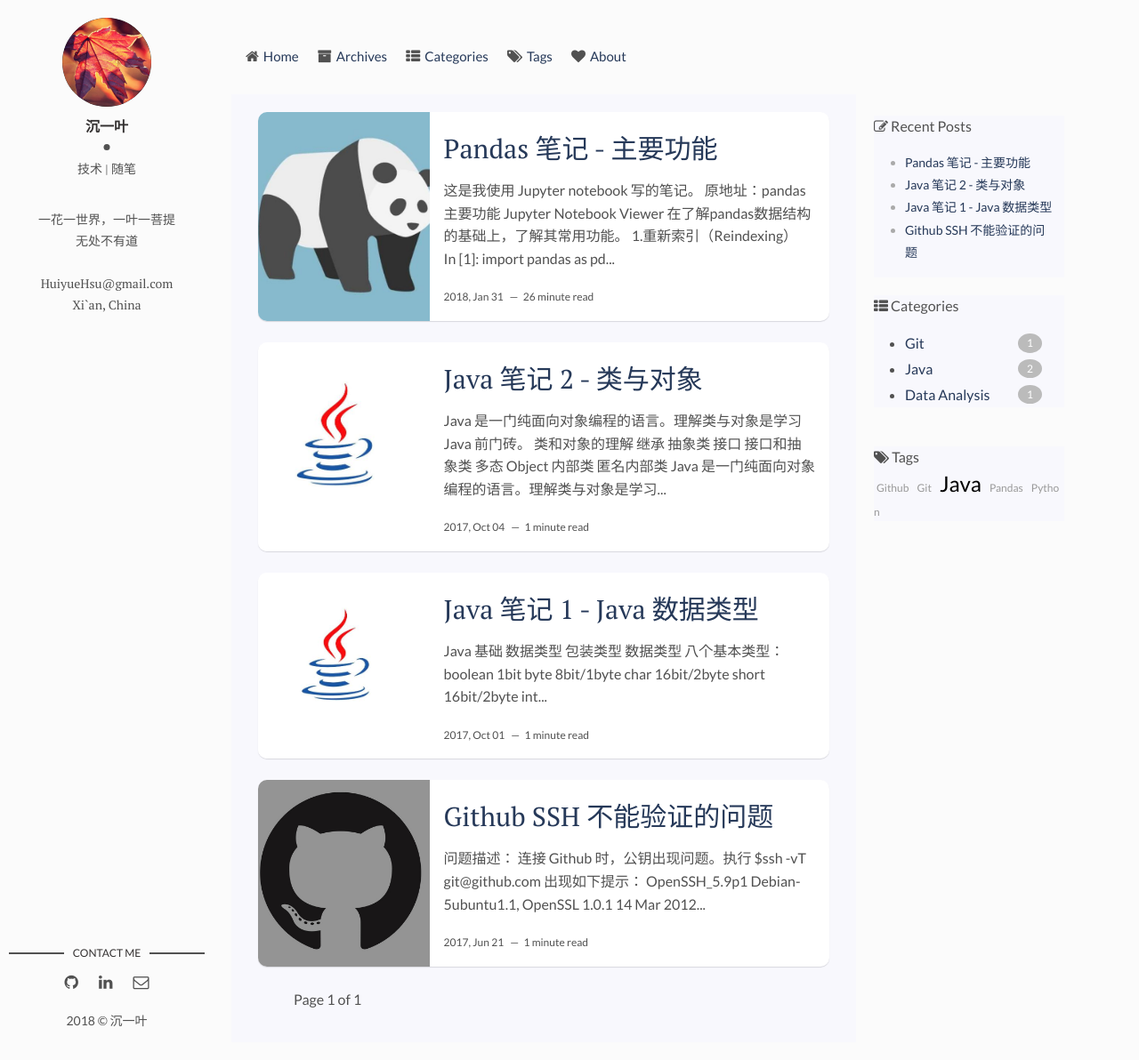
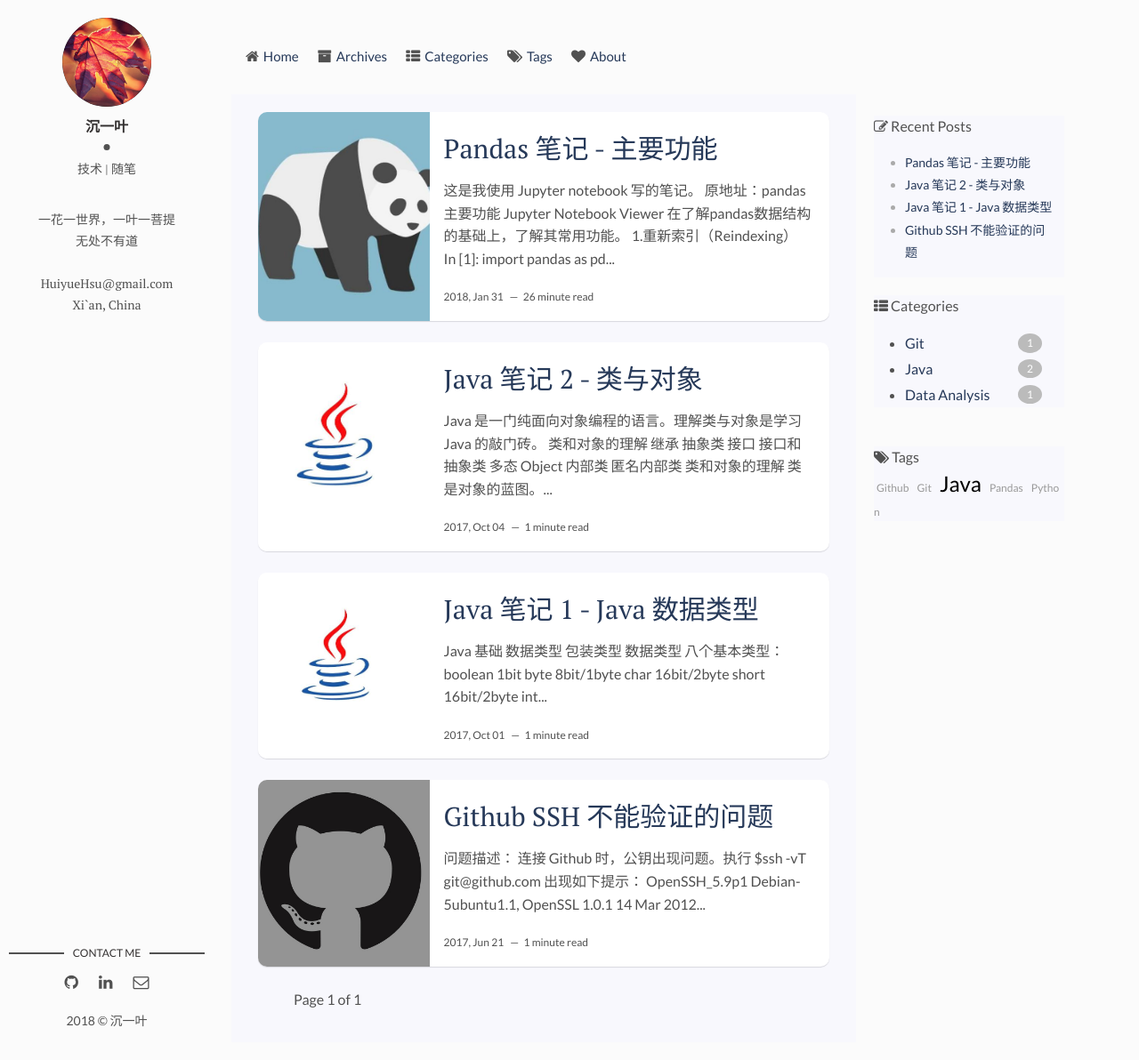
Before and after one commit to amos-hsu/amos-hsu.github.io, a Jekyll site: the page built from index.html, in a window 1280 px wide and 1192 px high. Shown: the whole window at 89% size. Built offline with Jekyll 4.4.1, drawn with Linux system fonts in a browser that asks for light colours; the list of posts is cut into pages by our own code.

```diff
--- a/_posts/2017-10-04-java-note-02.markdown
+++ b/_posts/2017-10-04-java-note-02.markdown
@@ -8,12 +8,10 @@
 categories: Java
 ---
 <!-- {:.no_toc} -->
-Java 是一门纯面向对象编程的语言。理解类与对象是学习 Java 前门砖。
+Java 是一门纯面向对象编程的语言。理解类与对象是学习 Java 的敲门砖。
 
 * 目录
 {:toc}
-
-Java 是一门纯面向对象编程的语言。理解类与对象是学习 Java 前门砖。
 
 ## 类和对象的理解
 
```
